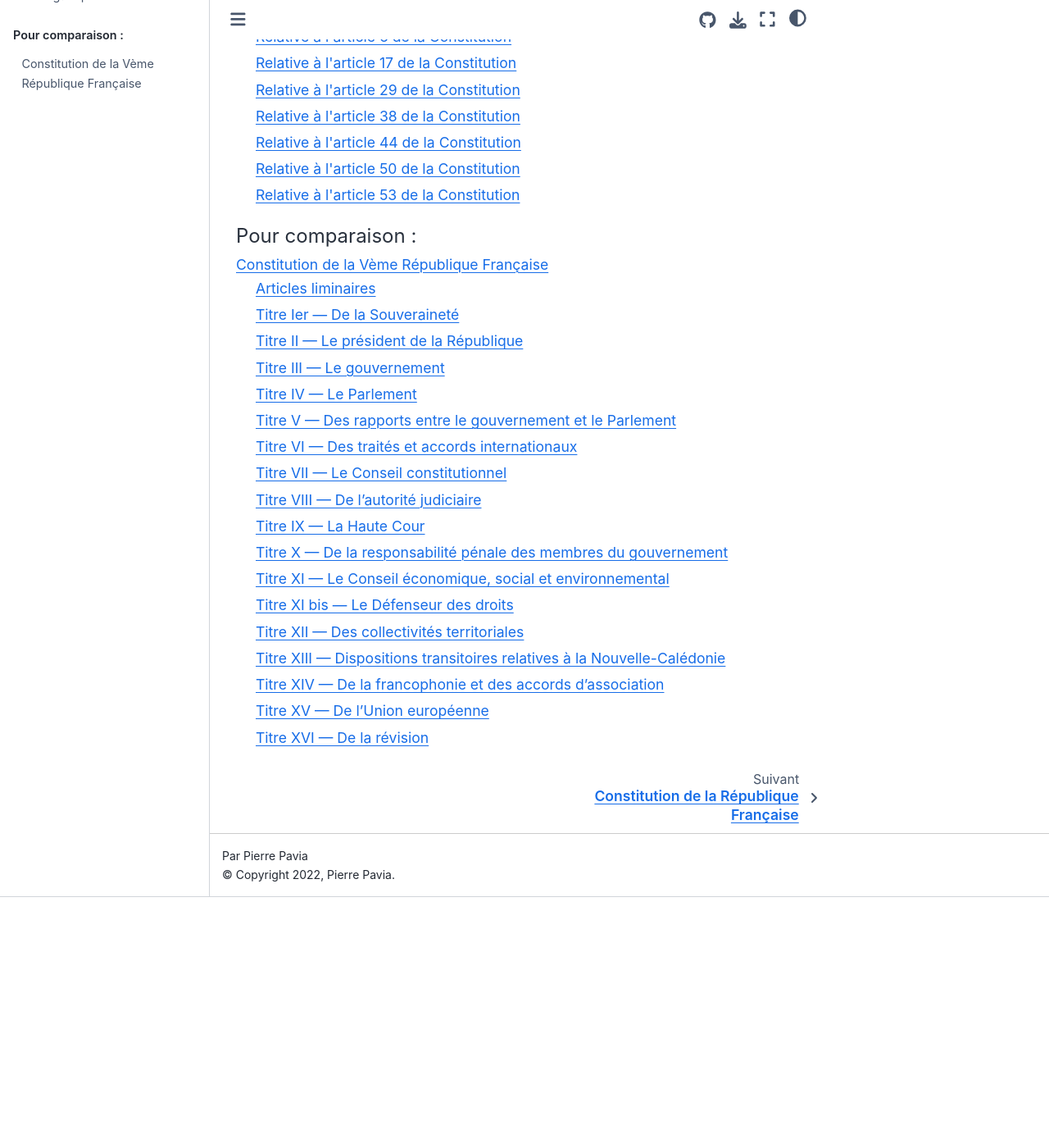
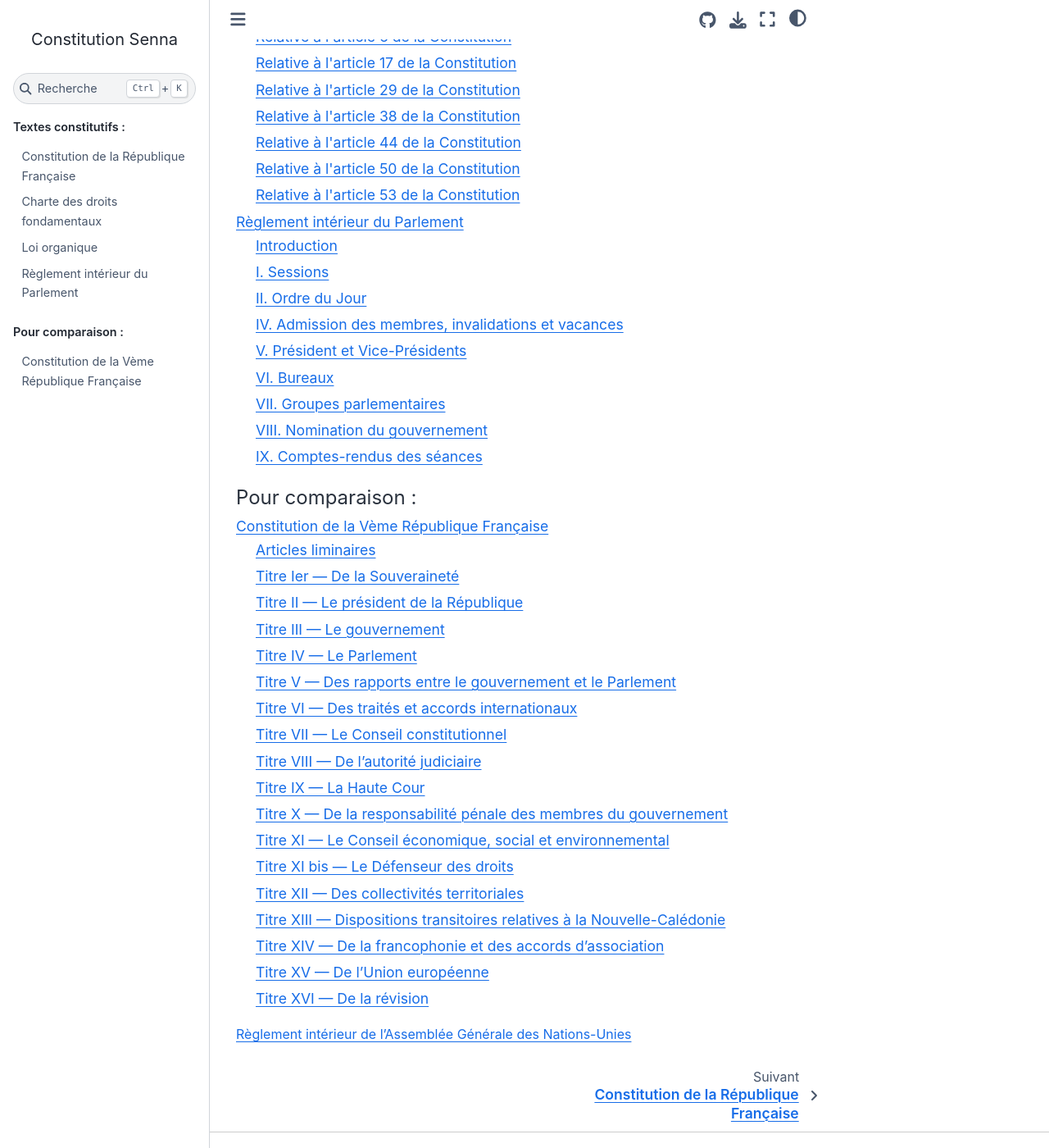
Before and after one commit to Gouvernathor/senna, a Sphinx documentation site: the page built from source/index.rst, in a window 1280 px wide and 1400 px high, scrolled down 900 px. Shown: the whole window at 82% size. Built offline with Sphinx 7.4.7 and the Sphinx Book theme 1.1.4, drawn with Linux system fonts in a browser that asks for light colours; before the commit the page ends 1994 px from its top, so only the background shows below that; some of the changed lines change nothing that is shown.

Commit message:
ajout de la première moitié du règlement intérieur

```diff
--- a/source/index.rst
+++ b/source/index.rst
@@ -20,10 +20,13 @@
    constitution
    droits_fondamentaux
    organique
-.. reglement_interieur
+   reglement_interieur
 
 .. toctree::
    :maxdepth: 2
    :caption: Pour comparaison :
 
    constitution_5
+.. reglement_unga
+
+`Règlement intérieur de l'Assemblée Générale des Nations-Unies <https://digitallibrary.un.org/record/3896201/files/A_520_Rev.19-FR.pdf>`_
--- /dev/null
+++ b/source/reglement_interieur.rst
@@ -0,0 +1,402 @@
+================================
+Règlement intérieur du Parlement
+================================
+
+------------
+Introduction
+------------
+
+Ce texte établit le règlement intérieur des assemblées parlementaires. Sauf indication contraire,
+ses dispositions s'appliquent à ces deux assemblées, qui sont l'Assemblée Nationale et le Sénat.
+
+Les lettres AN pour l'Assemblée Nationale, S pour le Sénat et C pour le Congrès, indiquent que
+l'article ne s'applique qu'à cette assemblée quand elles figurent à côté du numéro d'un article, et
+idem pour un alinéa quand elles y figurent en retrait.
+
+Au sein d'un article, l'assemblée à laquelle il s'applique est désignée sous le terme
+"l'assemblée". Sauf mention contraire, les membres, président et Bureau mentionnés sont ceux de
+l'assemblée en question.
+
+Cette introduction ne fait pas partie du règlement intérieur.
+
+Ce réglement n'est pas inspiré du règlement de l'Assemblée Nationale française, mais de celui de
+l'Assemblée Générale des Nations Unies - plus délibératif et moins autoritaire.
+
+..
+    NOTES
+    motion de "clôture concurrente"?, où on fixe une date à laquelle la version du texte recevant la plus grande majorité sera considérée comme adoptée
+
+    quand aucune motion n'est à l'ordre du jour, un membre peut proposer une motion qui sera aussitôt ajoutée
+
+    chercher toutes les mentions d'assemblée générale
+
+    indiquer comment sont reçues et gérées les demandes de 10% des membres prévues dans la constitution
+
+    les approbations de pétitions de gouvernement viennent au Bureau
+    vérifier la signature du citoyen dénommé chancelier
+
+    Après constitution des groupes, le Président de l’assemblée réunit ses représentants en vue de procéder à la division de la salle des séances en autant de secteurs qu’il y a de groupes, et de déterminer la place des membres non-inscrits par rapport aux groupes.
+
+    les lois retoquées par le conseil constit reviennent à la dernière assemblée
+
+    chapitre VI et VII du règlement actuel de l'assnat à mettre dans le nouveau titre XV
+
+    fusionner les chapitres VIII, IX et X dans le titre XIII
+
+    chapitre XI et un peu XII à comparer point par point avec les titres II et VI
+
+    clarifier les conditions de convocation et de clôture de séances (par le président ?)
+
+    refaire globalement tout le titre XIII, et concernant les commissions :
+    règles de l'attribution des sièges d'une commissions
+    thèmes des grandes commissions (à renommer "commissions permanentes" ?)
+    règles pour la réunion d'une commission pendant une séance de l'assemblée (au moins interdire les prises de décision de la commission)
+    chaque membre n'est que dans une seule grande commission
+    ajouter une commission plénière (committee of the whole) : son président est le premier des vice-présidents de l'assemblée, et ses vice-présidents sont les vice-présidents suivants de l'assemblée
+
+    vérifier que la parole est bien distribuée à la proportionnelle pendant les QAG
+
+-----------
+I. Sessions
+-----------
+
+.. article:: lieu de réunion
+
+L'assemblée se réunit en son siège, à moins qu'elle ne soit convoquée en un autre lieu en vertu
+d'une décision prise au cours d'une session antérieure, à la demande de ses membres, ou en
+application de la convocation de l'assemblée en session extraordinaire.
+
+AN : Le siège de l'Assemblée Nationale est le Palais Bourbon.
+
+S : Le siège du Sénat est le Palais du Luxembourg.
+
+Sessions ordinaires
+===================
+
+.. article:: date d'ouverture
+
+L'assemblée se réunit en session ordinaire initiale à partir du premier jour ouvrable, à compter du septième
+jour calendaire suivant le renouvellement intégral de l'assemblée.
+
+Une session ordinaire commence au premier jour ouvrable de la première semaine entière à partir du
+2 janvier, sauf si l'assemblée décide d'une autre date lors d'une session précédente.
+
+.. article:: date de clôture
+
+La session ordinaire prend fin au dernier jour ouvrable précédent le 30 décembre, sauf si
+l'assemblée décide d'une autre date lors de la session concernée, ainsi que lors de la prise de
+fonction de membres de l'assemblée à la suite d'un renouvellement intégral.
+
+.. (...)
+
+-----------------
+II. Ordre du Jour
+-----------------
+
+.. article:: ordre du jour
+
+L'ordre du jour est fixé, dans le respect des contraintes prévues par la constitution et par les
+alinéas et articles suivants, par le Bureau étendu de l'assemblée.
+
+Un ordre du jour provisoire est prévu et communiqué aux membres de l'assemblée avec quatre semaines
+calendaires d'avance, et ses modifications sont communiquées le plus tôt possible aux membres de
+l'assemblée.
+
+L'ordre du jour peut être modifié par une décision de l'assemblée prise à la majorité des membres
+présents et votants. Cependant, les points cités par :artref:`ordre du jour des assemblées` de la
+constitution comme étant prioritaires ne peuvent être que temporairement remis à un examen
+ultérieur.
+
+Sessions ordinaires
+===================
+
+.. article:: ordre du jour des sessions ordinaires
+
+L'ordre du jour inclut, par priorité :
+
+#. l'examen des projets relatifs aux états de crise ;
+#. les demandes d'autorisation visées par :artref:`guerre et intervention armée` de la constitution ;
+#. l'examen des propositions de lois de finances ;
+#. l'examen des propositions de lois de financement de la sécurité sociale ;
+#. l'examen des textes transmis par l'autre assemblée depuis six semaines au moins ;
+#. toutes autres questions proposées par des membres du Bureau étendu.
+
+Un jour de séance par semaine au moins est réservé par priorité aux questions des membres du
+Parlement et aux réponses du gouvernement.
+
+.. article:: droits de l'opposition
+
+Une semaine de séance sur six au moins, si la durée de la session excède six semaines, ou un jour
+de séance par semaine sinon, sont réservés à un ordre du jour arrêté par les membres du Bureau
+étendu issus des groupes d'opposition.
+
+Sessions extraordinaires
+========================
+
+.. article:: ordre du jour des sessions extraordinaires
+
+(TBD)
+
+----------------------------------------------------
+IV. Admission des membres, invalidations et vacances
+----------------------------------------------------
+
+.. article:: annonce de la composition
+
+À l’ouverture de la première séance de la législature, le président de séance transmet à
+l'assemblée la communication des noms des membres qui lui a été faite par les autorités de contrôle
+compétentes. Il en ordonne l'affichage immédiat et la publication au Journal Officiel.
+
+Les modifications à la composition de l'assemblée, ainsi que les contestations à la nomination d'un
+membre, sont communiquées à l'assemblée à l’ouverture de la première séance qui suit, avec les noms
+des membres concernés.
+
+.. article:: invalidation de votes
+
+En cas d’invalidation d'une élection ou nomination, toute initiative émise par le membre concerné
+depuis l'élection concernée est considérée comme caduque, à moins d’être reprise en l’état par un
+autre membre de l’assemblée dans un délai de huit jours à dater de la communication de
+l’invalidation à l’assemblée.
+
+Les votes auxquels des membres invalidés ont participé sont rectifiés, et si leur issue est
+susceptible de changer, ils sont portés à l'ordre du jour de l'assemblée, et leur application est
+suspendue.
+
+.. article:: démission
+
+Tout membre peut quitter ses fonctions en adressant sa démission au Bureau de l'assemblée.
+
+-------------------------------
+V. Président et Vice-Présidents
+-------------------------------
+
+.. article:: élection du président
+
+L'assemblée élit un président à la majorité de ses membres dès l'ouverture de la première séance
+suivant un renouvellement partiel ou intégral de l'assemblée.
+
+.. article:: vacance de la présidence
+
+En dérogation aux articles :artnumref:`ordre du jour` et
+:artnumref:`ordre du jour des sessions ordinaires`, tant qu'aucun président ou vice-président de
+l'assemblée n'est désigné, aucun autre ordre du jour que leur nomination n'est admissible.
+
+Dans les mêmes circonstances, le doyen d'âge préside les séances de l'assemblée, assisté des six
+plus jeunes membres de l'assemblée, et le Chancelier de la République assume les autres
+responsabilités de la présidence de l'assemblée.
+
+.. article:: nomination des vice-présidents
+
+Au moins dix vice-présidents sont désignés.
+
+Chaque groupe ordonne ses membres par ordre de priorité à devenir vice-président.
+
+Le premier vice-président est issu d'un groupe d'opposition.
+
+Chaque vice-président suivant est choisi de manière à ce que la liste composée du président et des
+vice-présidents, si aucun autre n'était désigné, représente au mieux possible les forces en
+présence dans l'assemblée.
+
+En cas de vacance non temporaire, un membre est remplacé au poste de vice-président par le membre
+suivant dans l'ordre de priorité de son groupe.
+
+Les vice-présidents sont désignés à nouveau selon cette procédure après chaque changement de
+gouvernement.
+
+.. article:: la vice-présidence
+
+Si le président estime nécessaire de s'absenter pendant une séance ou une partie de séance, un des
+vice-présidents le remplace, dans l'ordre de la liste des vice-présidents.
+
+Un vice-président présidant la séance agit en qualité de président et a les mêmes pouvoirs et les
+mêmes devoirs que le président.
+
+.. article:: incompatibilités des postes de présidence
+
+Les postes de président, de vice-président et de questeur sont mutuellement incompatibles.
+
+.. article:: fin de fonctions du président et des vice-présidents
+
+La perte de mandat parlementaire, la démission ainsi que la destitution mettent fin aux fonctions
+de président ou de vice-président.
+
+L'adoption d'une motion de destitution suit la même procédure que l'adoption d'une motion de
+censure.
+
+Un nouveau président est élu dès l'annonce de la démission du président, qui prend effet à compter
+de l'élection de son successeur, ou dès sa destitution.
+
+.. article:: la présidence
+
+Outre l’exercice des pouvoirs qui lui sont conférés en vertu d’autres dispositions du présent
+règlement, le Président prononce l’ouverture et la clôture de chaque séance plénière de la session,
+dirige les discussions en séance plénière, assure l’application du présent règlement, donne la
+parole, met les questions aux voix et proclame les décisions. II statue sur les motions d’ordre et,
+sous réserve des dispositions du présent règlement, règle entièrement les débats à chaque séance et
+y assure le maintien de l’ordre.
+
+Le président, dans l'exercice de ses fonctions, demeure sous l'autorité de l'assemblée.
+
+.. article:: vote du président
+
+Le président de séance ne prend part aux votes que lorsque sa voix peut en changer l'issue.
+
+-----------
+VI. Bureaux
+-----------
+
+.. article:: composition des Bureaux
+
+Le Bureau restreint comprend le président de l'assemblée, qui le préside, ainsi que les
+vice-présidents et les questeurs.
+
+Le Bureau comprend les membres du Bureau restreint, ainsi que les présidents des groupes
+parlementaires.
+
+Le Bureau étendu comprend les membres du Bureau, ainsi que les présidents des commissions.
+
+La Conférence des Présidents comprend le Président de l'assemblée, qui la préside sans droit de
+vote, ainsi que les présidents des groupes parlementaires.
+
+Les membres du Bureau étendu assistent de droit aux séances des autres instances énumérées dans cet
+article, sans prendre part aux délibérations ni au vote.
+
+.. article:: fonctionement des Bureaux
+
+La composition et les modifications de la composition du Bureau restreint sont notifiées à la
+Chancellerie de la République et au Bureau de l'autre assemblée.
+
+Dans le cas d'une absence pendant une séance du Bureau, du Bureau étendu ou de la Conférence des
+Présidents, un président de groupe parlementaire peut désigner un membre de son groupe
+parlementaire pour le remplacer.
+
+Lorsque le président d'une commission s'absente du Bureau étendu, le remplaçant est désigné parmi
+les vice-présidents de la commission.
+
+Les présidents de groupes parlementaires votent au prorata du nombre de membres de leur groupe
+respectif, retranché du nombr de membres du groupe déjà présents.
+
+.. article::
+
+Le Bureau fait des recommandations à l'assemblée relativement à la date de clôture de la session.
+
+Le Bureau détermine les conditions dans lesquelles des personnalités non-membres peuvent être
+admises à s'adresser à l'assemblée dans le cadre de ses séances.
+
+Le Bureau détermine l’organisation et le fonctionnement des services spécifiques de l’Assemblée,
+les modalités d’application, d’interprétation et d’exécution, par les différents services, des
+dispositions du présent règlement intérieur, ainsi que le statut du personnel et les rapports entre
+l’administration de l’assemblée et les organisations professionnelles du personnel.
+
+---------------------------
+VII. Groupes parlementaires
+---------------------------
+
+.. article:: creation des groupes parlementaires
+
+AN : Les députés peuvent se grouper par affinité politique. Aucun groupe ne peut comprendre moins
+de 10 députés. Chaque député ne peut faire partie que d'un seul groupe.
+
+S : Les sénateurs peuvent se grouper par affinité politique. Aucun groupe ne peut comprendre moins
+de 6 sénateurs. Chaque sénateur ne peut faire partie que d'un seul groupe.
+
+Les groupes se constituent en remettant au Bureau restreint une déclaration politique signée par
+leurs membres, accompagnée de la liste de ces membres et des députés apparentés et du nom du
+président du groupe. Ces documents sont publiés au Journal officiel.
+
+Les membres de l'assemblée qui ne sont membres ou apparentés d'aucun groupe sont désignés comme
+non-inscrits.
+
+.. article:: (C) groupes parlementaires en Congrès
+
+Au moins un groupe parlementaire de l'Assemblée nationale et au moins un groupe parlementaire du
+Sénat peuvent se regrouper en un groupe de coalition, qui sera considéré comme un groupe
+parlementaire dans le cadre du Congrès.
+
+Les groupes de coalition se constituent en remettant au Bureau du Congrès une déclaration signée de
+leurs présidents respectifs, indiquant le nom du président du groupe de coalition. Ces documents
+sont publiés au Journal officiel.
+
+.. article:: majorité, minorité et opposition
+
+Le groupe accordant son approbation au gouvernement et comptant l'effectif le plus élevé est
+considéré comme groupe majoritaire.
+
+Les autres groupes accordant leur approbation au gouvernement sont considérés comme groupes
+minoritaires.
+
+Les autres groupes sont considérés comme groupes d'opposition.
+
+.. article:: forme administrative des groupes
+
+Les groupes parlementaires sont constitués sous forme d'association, présidée par le président du
+groupe et composée des membres du groupe et apparentés. Ils peuvent assurer leur service intérieur
+par un secrétariat administratif dont ils règlent eux-mêmes le recrutement et le mode de
+rétribution.
+
+Le statut, les conditions d’installation matérielle des secrétariats des groupes et les droits
+d’accès et de circulation de leur personnel dans l'enceinte des locaux de l'assemblée et en
+dépendant sont fixés par le Bureau de l’assemblée, en accordant un traitement égal à chaque groupe,
+sur proposition des questeurs.
+
+.. article:: modifications de la composition des groupes
+
+Les modifications à la composition d’un groupe sont portées à la connaissance du Bureau restreint
+de l’assemblée sous la signature du membre intéressé s’il s’agit d’une démission, sous la signature
+du président du groupe s’il s’agit d’une radiation et sous la double signature du député et du
+président du groupe s’il s’agit d’une adhésion. Elles sont publiées au Journal officiel.
+
+--------------------------------
+VIII. Nomination du gouvernement
+--------------------------------
+
+.. article:: approbation des pétitions de gouvernement
+
+L'approbation est accordée aux pétitions de gouvernement par un groupe au nom de chacun de ses
+membres et apparentés, ou par un membre non-inscrit en son nom propre.
+
+Ces approbations sont transmises au Bureau de l'assemblée.
+
+Le Bureau peut refuser un retrait d'approbation survenant moins d'un mois après une déclaration
+d'approbation de la même pétition par le même groupe.
+
+Les approbations sont transmises pour information au Bureau de l'autre assemblée, et sont publiées
+au Journal officiel.
+
+.. article:: annulation et amendement de pétition de gouvernement
+
+Le Bureau restreint ne considère une pétition que lorsqu'elle réunit plus de 10 approbations de
+membres de leur assemblée, sauf en l'absence de toute autre pétition, ou lorsqu'elle est transmise
+par l'autre assemblée.
+
+Le Bureau restreint reçoit, de la part des citoyens mentionnés par une pétition de gouvernement, la
+notification du retrait de leur signature ou de modifications portées à la composition d'une
+pétition.
+
+Le retrait de la part d'un nominé au poste de Chancelier entraîne l'invalidation de la pétition, et
+la notification de cette invalidation à l'autre assemblée.
+
+.. article:: nomination d'une pétition au gouvernement
+
+Lorsque le Bureau de l'assemblée détermine que les conditions prévues par la constitution pour
+qu'une pétition soit nommée au gouvernement sont réunies, le président de l'assemblée transmet une
+requête de nomination de cette pétition au Bureau de l'autre assemblée.
+
+En cas de réception d'une requête de nomination, si le Bureau restreint ne décide pas d'un recours
+auprès du Conseil constitutionnel concernant la validité de la requête, le président confirme la
+nomination de la pétition comme nouveau gouvernement.
+
+------------------------------
+IX. Comptes-rendus des séances
+------------------------------
+
+.. article:: séances publiques et privées
+
+Les séances de l'assemblée et de ses commission sont publiques à moins que l'organe intéressé ne
+décide de se réunir en comité secret en raison de circonstances exceptionnelles.
+
+Cette décision est prise à l'initiative d'un dixième de ses membres, suivie d'un vote à bulletins
+secrets si un ou plusieurs membres s'y opposent.
+
+L'assemblée fait connaître lors de la séance publique suivante toutes les décisions prises en
+comité secret.
```
